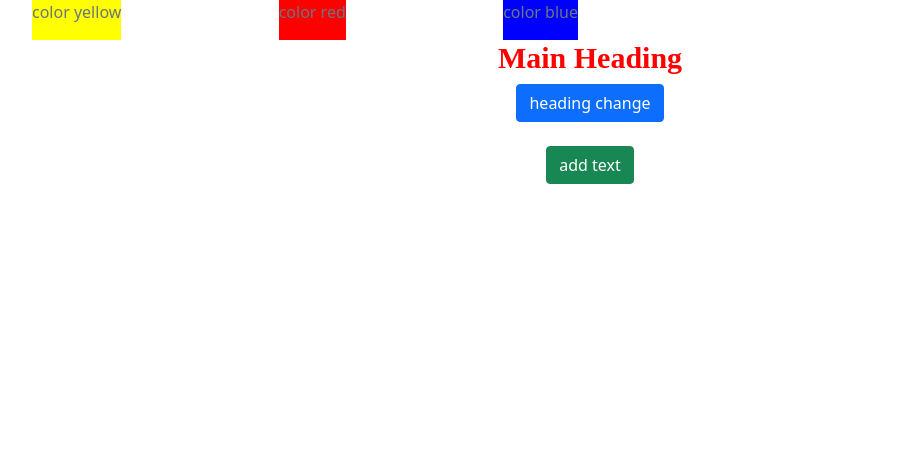
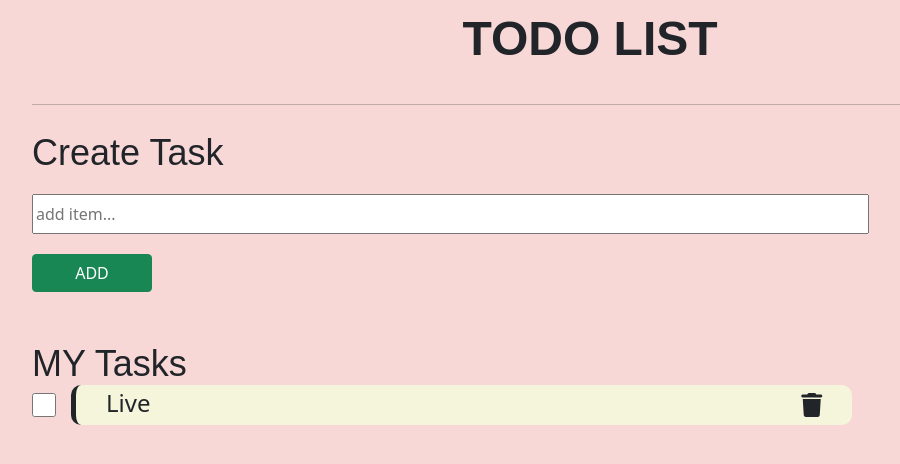
Before and after one commit to Midhun-Murali99/todo_app, a plain HTML site: page index.html in a window 1280 px wide. Shown: the whole page, without its empty margins (50-950 px from the left). Drawn offline with nearby package versions, Linux system fonts and the light colour scheme.

Commit message:
initial html css complete 16nov

```diff
--- a/index.html
+++ b/index.html
@@ -6,36 +6,35 @@
     <link rel="stylesheet" href="style.css">
     <link href="https://cdn.jsdelivr.net/npm/bootstrap@5.0.2/dist/css/bootstrap.min.css" rel="stylesheet" integrity="sha384-EVSTQN3/azprG1Anm3QDgpJLIm9Nao0Yz1ztcQTwFspd3yD65VohhpuuCOmLASjC" crossorigin="anonymous">
     <script src="script.js" defer></script>
+    <script src="https://kit.fontawesome.com/c6dd273231.js" crossorigin="anonymous"></script>
     <title>TODO list</title>
 </head>
 
 
 <body>
-    <div class="container">
-        <div class="row">
-            <div class="col-12 col-md-6">
-                <div class="special-card d-flex flex-row justify-content-between">
-                    <div class="color-container1">
-                        <p class="text-secondary">color yellow</p>
-                    </div>
-                    <div class="color-container2">
-                        <p class="text-secondary">color red</p>
-                    </div>
-                    <div class="color-container3">
-                        <p class="text-secondary">color blue</p>
-                    </div>
-                </div>
-            </div>
-        </div>
-    </div>
 
 
     <div class="container">
         <div class="row">
-            <div class="col-12 text-center" id="container1">
-                <h1 id="main-head" class="main-head">Main Heading</h1>
-                <button onclick="headchange()" class="btn btn-primary">heading change</button> <br><br>
-                <button onclick="changepara()" class="btn btn-success" id="parabutton">add text</button>
+            <div class="col-12 d-flex flex-column">
+                <h1 class="todo-head">TODO LIST</h1> <hr>
+                <h2 class="todo-head create-task-head">Create Task</h2>
+                <input type="text" id="inputbox" class="ipbox" placeholder="add item..." />
+                <button class="btn btn-success add-button" onclick="addToList()">ADD</button>
+
+                <h2 class="todo-head create-task-head">MY Tasks</h2>
+                <ul class="main-list" id="check-list">
+                    <li class="list-item">
+                        <div class="todo-item d-flex flex-row">
+                            <input type="checkbox" class="check" id="live-check">
+                            <div class="check-container d-flex flex-row justify-content-between">
+                                <label for="live-check">Live</label>
+                                <a onclick="deleteitem()"><i class="fa-solid fa-trash pt-2"></i></a>
+                            </div>
+                        </div>
+                    </li>
+                </ul>
+
             </div>
         </div>
     </div>
--- a/script.js
+++ b/script.js
@@ -1,25 +1,6 @@
-let headingElement = document.getElementById("main-head");
-let headstatus = true;
-let parastatus = false;
-let buttonElement = document.getElementById("parabutton");
-let contElement = document.getElementById("container1");
-
-
-function headchange(){
-    if(headstatus){
-        headingElement.classList.remove("main-head");
-        headingElement.classList.add("main-head2");
-        headstatus = false;
-    }
-    else{
-        headingElement.classList.remove("main-head2");
-        headingElement.classList.add("main-head");
-        headstatus = true;
-    }
+function deleteitem(){
+    let paraitem = document.createElement("p");
+    paraitem.textContent = "cant do that";
+    let contitem = document.getElementById("check-list");
+    contitem.append(paraitem);
 }
-
-function changepara(){
-    let paraElement = document.createElement("p");
-    paraElement.textContent = "Here is a added paragraph";
-    contElement.appendChild(paraElement);
-}
--- a/style.css
+++ b/style.css
@@ -1,28 +1,63 @@
-.color-container1{
-    background-color: yellow;
+body {
+    background-color: rgb(248, 215, 215) !important;
 }
 
-.color-container2{
-    background-color: red;
+a:hover {
+    cursor: pointer;
+    background-color: rgb(9, 243, 114);
+    border-radius: 10px;
 }
 
-.color-container3{
-    background-color: blue;
+.todo-head{
+    text-align: center;
+    font-family: sans-serif;
+    font-size: 48px;
+    font-weight: bold;
+    margin-bottom: 20px;
+    margin-top: 10px;
 }
 
-.main-head{
-    color: red;
-    text-align: center;
-    font-family: 'Times New Roman' ;
-    font-weight: bold;
-    font-size: 30px;
+.add-button{
+    width: 120px;
+    margin-bottom: 40px;
 }
 
-.main-head2{
-    color: black;
-    font-family: sans-serif;
+.ipbox{
+    margin-top: 20px;
+    margin-bottom: 20px;
+    width: 75%;
+    height: 40px;
+}
+
+.create-task-head{
+    font-size: 36px;
+    font-weight: 300;
+    text-align: left;
+    margin-bottom: 0px;
+}
+
+.main-list{
+    list-style-type: none;
+    margin: 0px;
+    padding: 0px;
+}
+
+.check{
+    width: 24px;
+    margin-right: 15px;
+}
+
+.check-container{
+    height: 40px;
+    width: 70%;
+    background-color: beige;
     font-size: 24px;
-    font-weight: 100;
-    text-decoration: line-through;
-    text-align: center;
+    padding-left: 30px;
+    padding-right: 30px;
+    border-radius: 10px;
+    border-style: solid;
+    border-width: 5px;
+    border-right: none;
+    border-top: none;
+    border-bottom: none;
 }
```
